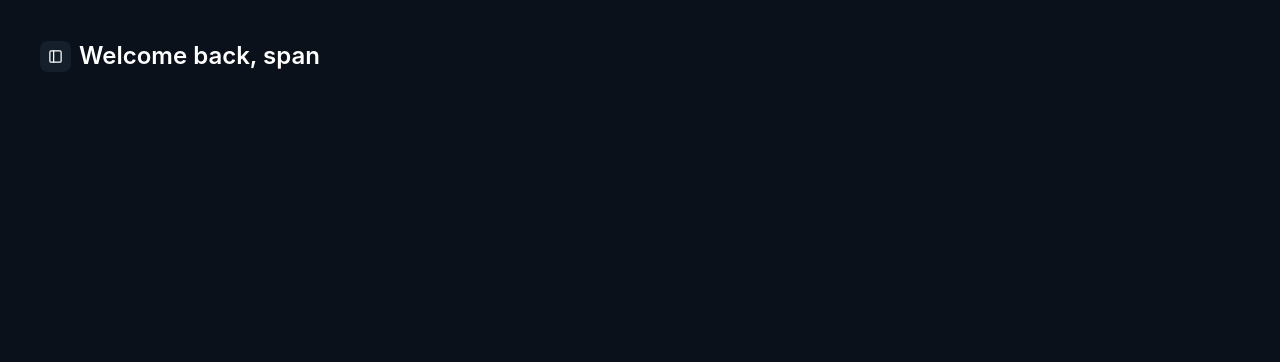
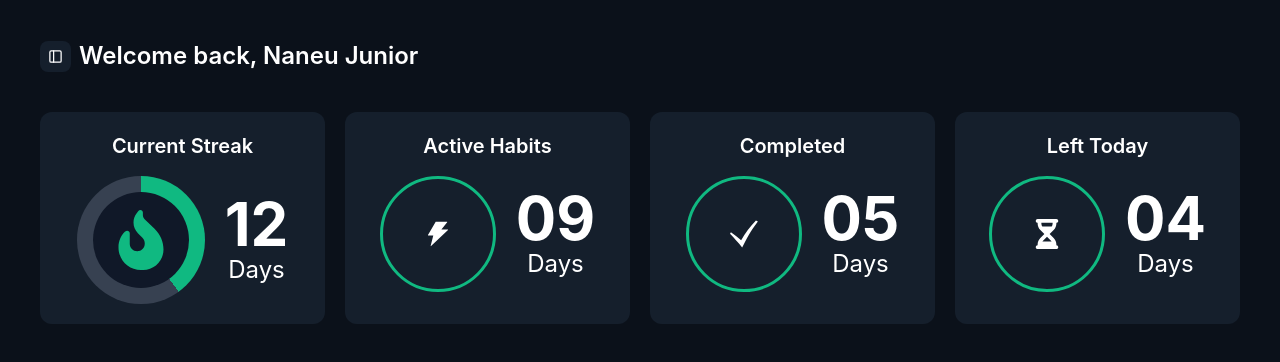
Before and after one commit to migichi47/Stronger_Me, a React (Vite) app in the folder client/: page / in a window 1280 px wide. Shown: the top 362 px of the page. Built offline with nearby package versions, Linux system fonts and the light colour scheme.

Commit message:
add progress bas and dashboard cards

```diff
--- a/client/src/components/DashboardCard.jsx
+++ /dev/null
@@ -1,10 +0,0 @@
-const DashboardCard = () => {
-  return <div className="bg-cards">
-    <h1>Current Streak</h1>
-    <div>
-
-    </div>
-  </div>;
-};
-
-export default DashboardCard;
--- /dev/null
+++ b/client/src/components/DashboardCards.jsx
@@ -0,0 +1,52 @@
+import { FaFireFlameCurved } from "react-icons/fa6";
+
+const cardStyles =
+  "bg-cards w-full rounded-xl flex flex-col items-center gap-4 p-5";
+
+export const DashboardCard = ({ title, icon, value }) => {
+  const Icon = icon;
+
+  return (
+    <div className={cardStyles}>
+      <h1 className="font-semibold text-xl">{title}</h1>
+      <div className="flex gap-5 items-center">
+        <span className="border-3 border-success rounded-full p-10">
+          <Icon className="text-3xl" />
+        </span>
+        <div className="flex flex-col items-center text-center">
+          <span className="text-white text-6xl font-bold">{value}</span>
+          <span className="text-2xl">Days</span>
+        </div>
+      </div>
+    </div>
+  );
+};
+
+export const ProgressCircle = ({ days = 12 }) => {
+  const progress = (days / 30) * 100;
+
+  return (
+    <div className={cardStyles}>
+      <h1 className="font-semibold text-xl">Current Streak</h1>
+      <div className="flex gap-5 items-center">
+        <div
+          className="w-32 h-32 rounded-full flex items-center justify-center"
+          style={{
+            background: `conic-gradient(
+          #10B981 ${progress}%,
+          #374151 ${progress}% 100%
+        )`,
+          }}
+        >
+          <div className="w-24 h-24 rounded-full bg-gray-900 flex items-center justify-center">
+            <FaFireFlameCurved className="text-6xl text-success" />
+          </div>
+        </div>
+        <div className="flex flex-col items-center text-center">
+          <span className="text-white text-6xl font-bold">{days}</span>
+          <span className="text-2xl">Days</span>
+        </div>
+      </div>
+    </div>
+  );
+};
--- a/client/src/components/Sidebar.jsx
+++ b/client/src/components/Sidebar.jsx
@@ -2,10 +2,11 @@ import { useContext } from "react";
 import { CircleUser, LogOut, X } from "lucide-react";
 import { AppContext } from "../context/ContextProvider";
 import { navLinks } from "../data/navLinks.js";
-import { NavLink } from "react-router-dom";
+import { NavLink, useNavigate } from "react-router-dom";
 
 const Sidebar = () => {
   const { showSidebar, setShowSidebar } = useContext(AppContext);
+  const navigate = useNavigate();
 
   return (
     <>
@@ -20,6 +21,7 @@ const Sidebar = () => {
           src="https://res.cloudinary.com/pzmxzqp0/image/upload/v1793056049/WhatsApp_Image_2026-10-27_at_1.59.04_AM-remover-bg.png"
           alt="Logo"
           className="h-16 w-30 cursor-pointer object-cover"
+          onClick={() => navigate("/")}
         />
 
         <button
--- a/client/src/data/dashboardCards.js
+++ b/client/src/data/dashboardCards.js
@@ -1 +1,21 @@
-export const dashboardCards = [];
+import { AiFillThunderbolt } from "react-icons/ai";
+import { GiCheckMark } from "react-icons/gi";
+import { FaHourglassHalf } from "react-icons/fa6";
+
+export const dashboardCards = [
+  {
+    title: "Active Habits",
+    value: "09",
+    icon: AiFillThunderbolt,
+  },
+  {
+    title: "Completed",
+    value: "05",
+    icon: GiCheckMark,
+  },
+  {
+    title: "Left Today",
+    value: "04",
+    icon: FaHourglassHalf,
+  },
+];
--- a/client/src/layouts/Layout.jsx
+++ b/client/src/layouts/Layout.jsx
@@ -26,7 +26,7 @@ const Layout = () => {
               <PanelLeft size={15} />
             </button>
           )}
-          <h1 className="font-semibold text-2xl">Welcome back, span</h1>
+          <h1 className="font-semibold text-2xl">Welcome back, Naneu Junior</h1>
         </div>
         <Outlet />
       </div>
--- a/client/src/pages/Dashboard.jsx
+++ b/client/src/pages/Dashboard.jsx
@@ -1,10 +1,17 @@
-import { PanelLeft } from "lucide-react";
-import { useContext } from "react";
-import { AppContext } from "../context/ContextProvider";
+import { DashboardCard, ProgressCircle } from "../components/DashboardCards";
+import { dashboardCards } from "../data/dashboardCards";
 
 const Dashboard = () => {
-
-  return <div></div>;
+  return (
+    <div className="pt-10">
+      <div className="flex justify-between gap-5">
+        <ProgressCircle days={12} />
+        {dashboardCards.map((card) => (
+          <DashboardCard {...card} />
+        ))}
+      </div>
+    </div>
+  );
 };
 
 export default Dashboard;
```
